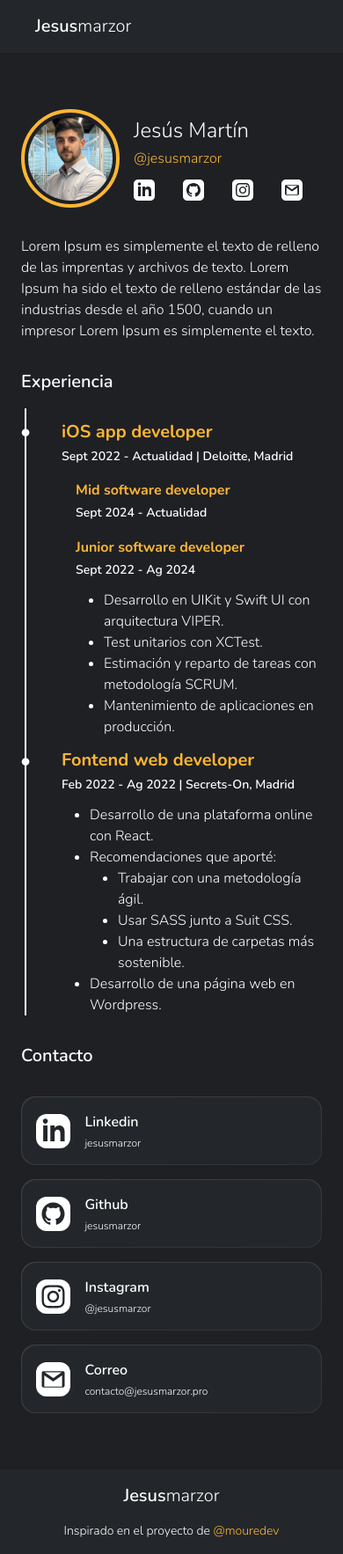
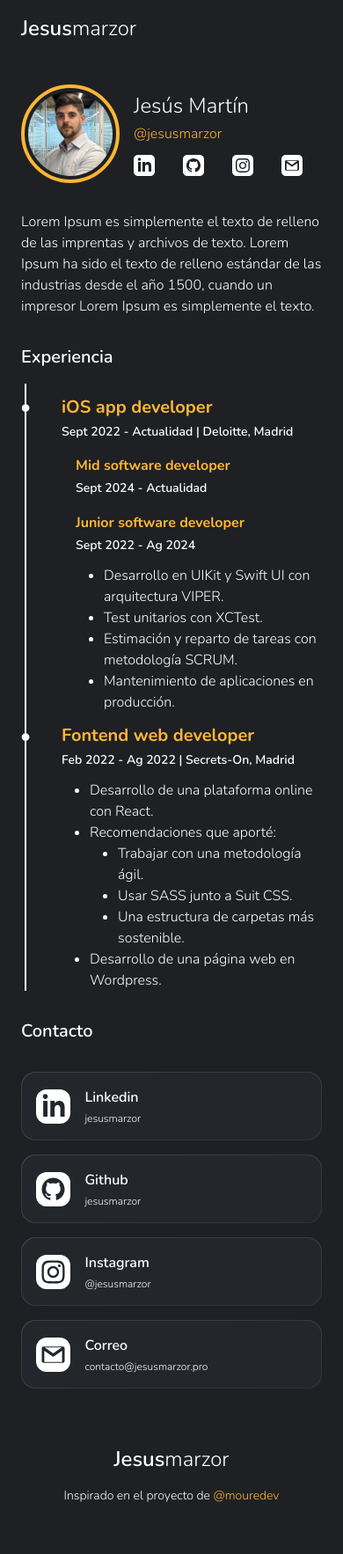
Before and after one commit to jesusmarzor/website-2024, a Next.js app: page / in a window 390 px wide. Shown: the whole page at 88% size. Built offline with nearby package versions, Linux system fonts and the light colour scheme; no server answers; the database is empty.

Commit message:
Add: footer component

```diff
--- /dev/null
+++ b/app/components/Footer.tsx
@@ -0,0 +1,12 @@
+import Logo from "@/app/components/Logo"
+
+const Footer = () => {
+    return (
+        <footer className="w-full flex flex-col gap-4 justify-center items-center px-10 pb-10">
+            <Logo/>
+            <p className="text-sm">Inspirado en el proyecto de <a className="text-main" href="https://moure.dev" target="_blank">@mouredev</a></p>
+        </footer>
+    )
+}
+
+export default Footer
--- a/app/components/Header.tsx
+++ b/app/components/Header.tsx
@@ -2,8 +2,8 @@ import Logo from "@/app/components/Logo"
 
 const Header = () => {
     return (
-        <header className="w-full bg-black-light">
-            <section className="max-w-[1600px] mx-auto flex justify-start items-center py-4 px-10">
+        <header className="w-full">
+            <section className="max-w-[1600px] mx-auto flex justify-start items-center py-4 px-6 sm:px-10">
                 <h1>
                     <Logo/>
                 </h1>
--- a/app/components/Introduce.tsx
+++ b/app/components/Introduce.tsx
@@ -4,7 +4,7 @@ import { contactOptions } from "@/app/utils/constants";
 
 const Introduce = () => {
     return (
-        <header className="flex justify-start items-center gap-4 my-8">
+        <header className="flex justify-start items-center gap-4 mb-8">
           <picture className="flex justify-center items-center w-28 h-28 border-4 border-main rounded-full overflow-hidden">
             <Image
               className="w-24 h-24 rounded-full object-cover"
--- a/app/components/Logo.tsx
+++ b/app/components/Logo.tsx
@@ -3,7 +3,7 @@ import { textLogo } from "@/app/utils/constants"
 
 const Logo = () => {
     return (
-        <Link href="/" rel="preload" className="text-xl">
+        <Link href="/" rel="preload" className="text-2xl">
             <span className="font-semibold">{textLogo.name}</span>{textLogo.lastName}
         </Link>
     )
--- a/app/layout.tsx
+++ b/app/layout.tsx
@@ -1,8 +1,8 @@
 import type { Metadata } from "next";
 import "@/app/globals.css";
-import Logo from "@/app/components/Logo";
 import Header from "@/app/components/Header";
 import { PostsProvider } from "@/app/contexts/PostsContext";
+import Footer from "./components/Footer";
 
 export const metadata: Metadata = {
   title: "Create Next App",
@@ -24,10 +24,7 @@ export default function RootLayout({
                 {children}
               </div>
             </PostsProvider>
-            <footer className="w-full bg-black-light flex flex-col gap-4 justify-center items-center py-4 px-10">
-                <Logo/>
-                <p className="text-sm">Inspirado en el proyecto de <a className="text-main" href="https://moure.dev" target="_blank">@mouredev</a></p>
-            </footer>
+            <Footer/>
         </main>
       </body>
     </html>
```
